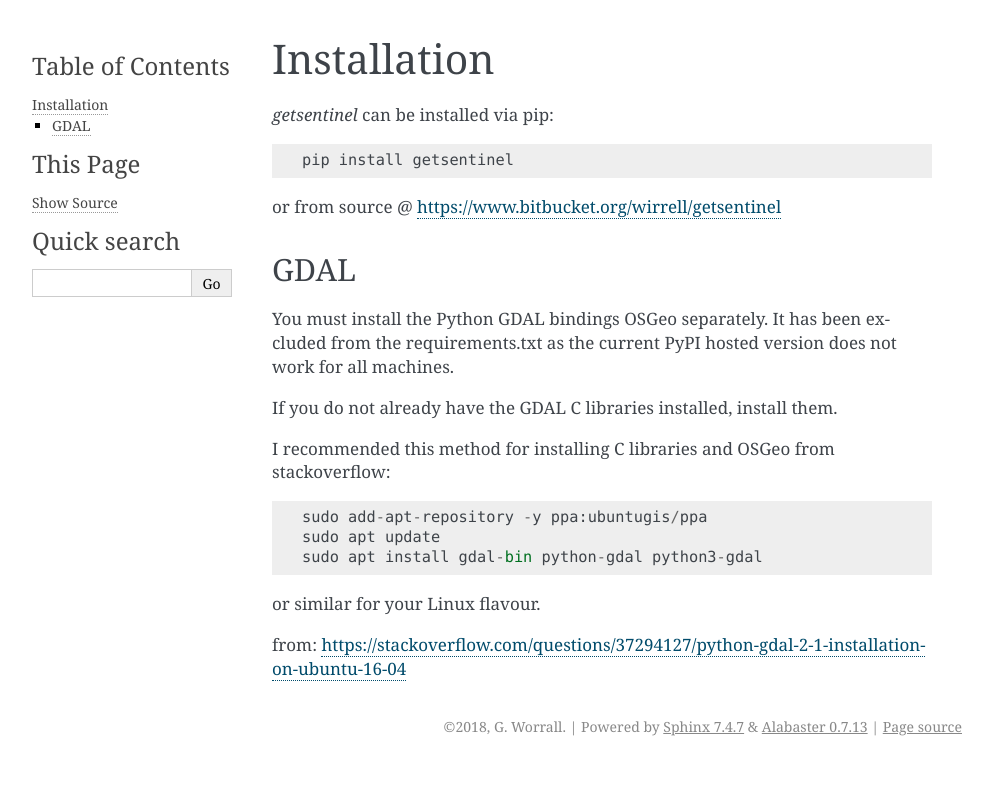
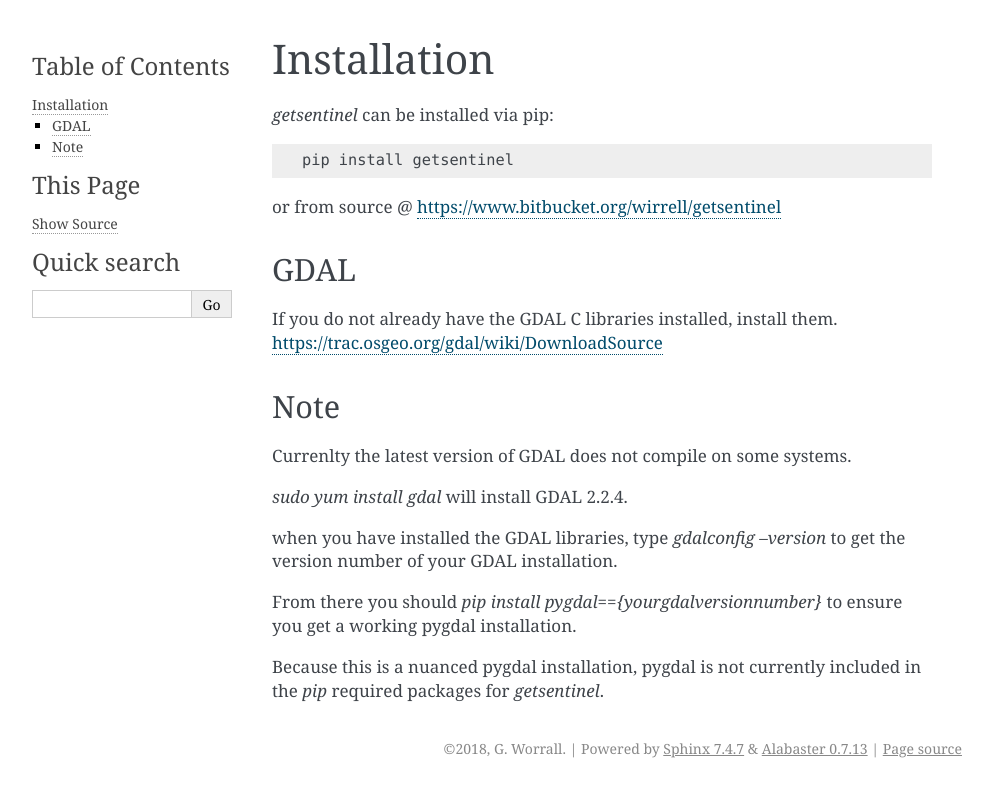
Before and after one commit to wirrell/getsentinel, a Sphinx documentation site: the page built from docs/source/installation.rst, in a window 1280 px wide. Shown: the top 797 px of the page, without its empty margins (148-1141 px from the left). Built offline with Sphinx 7.4.7, drawn with Linux system fonts in a browser that asks for light colours.

Commit message:
docs updated.

```diff
--- a/docs/source/installation.rst
+++ b/docs/source/installation.rst
@@ -9,19 +9,20 @@ or from source @ https://www.bitbucket.org/wirrell/getsentinel
 
 GDAL
 ----
+If you do not already have the GDAL C libraries installed, install them.
+https://trac.osgeo.org/gdal/wiki/DownloadSource
 
-You must install the Python GDAL bindings OSGeo separately.
-It has been excluded from the requirements.txt as the current PyPI hosted
-version does not work for all machines.
+Note
+----
+Currenlty the latest version of GDAL does not compile on some systems.
 
-If you do not already have the GDAL C libraries installed, install them.
+`sudo yum install gdal` will install GDAL 2.2.4.
 
-I recommended this method for installing C libraries and OSGeo from stackoverflow::
+when you have installed the GDAL libraries, type `gdalconfig --version` to get
+the version number of your GDAL installation.
 
-    sudo add-apt-repository -y ppa:ubuntugis/ppa
-    sudo apt update
-    sudo apt install gdal-bin python-gdal python3-gdal
+From there you should `pip install pygdal=={yourgdalversionnumber}` to ensure
+you get a working pygdal installation.
 
-or similar for your Linux flavour.
-
-from: https://stackoverflow.com/questions/37294127/python-gdal-2-1-installation-on-ubuntu-16-04
+Because this is a nuanced pygdal installation, pygdal is not currently included
+in the `pip` required packages for `getsentinel`.
```
Also changed, not shown: 6 other files.
